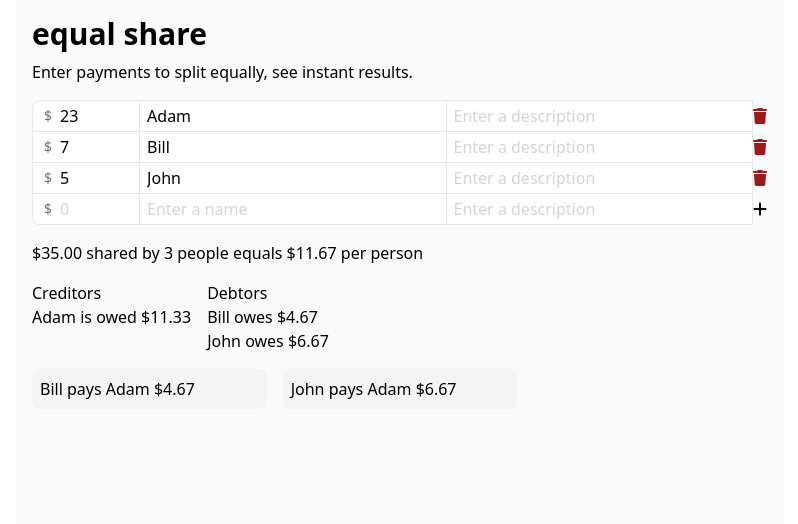
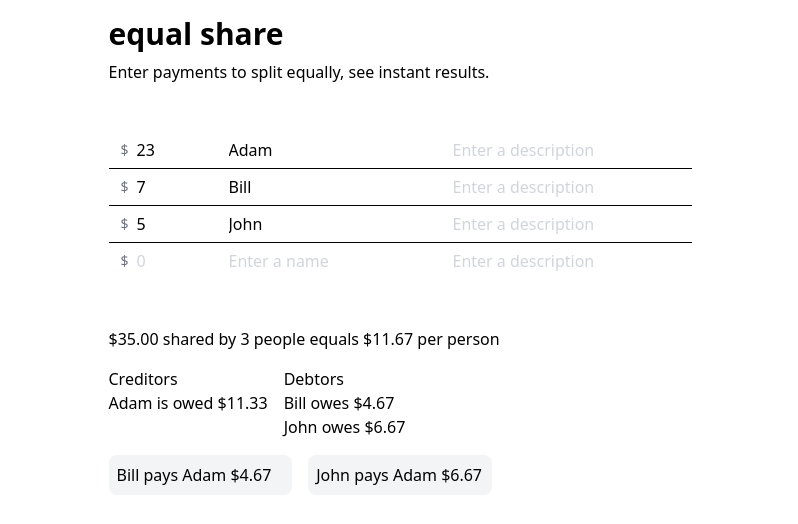
Before and after one commit to adamzuch/equal-share-app, a React (Vite) app: page / in a window 1280 px wide. Shown: the top 524 px of the page, without its empty margins (240-1038 px from the left). Built offline with nearby package versions, Linux system fonts and the light colour scheme.

Commit message:
some style experimentation

```diff
--- a/src/App.tsx
+++ b/src/App.tsx
@@ -58,7 +58,7 @@ function App() {
 
   return (
     <div className="h-screen w-scree flex flex-col items-center">
-      <div className="h-full max-w-3xl bg-gray-50 p-4 space-y-4">
+      <div className="h-full max-w-3xl p-4 space-y-12">
         <div className="space-y-2">
           <h1 className="text-3xl font-bold">equal share</h1>
           <p className="text-base">
--- a/src/components/Contributions.tsx
+++ b/src/components/Contributions.tsx
@@ -1,6 +1,6 @@
 import clsx from 'clsx'
 import { FontAwesomeIcon } from '@fortawesome/react-fontawesome'
-import { faPlus, faTrash } from '@fortawesome/free-solid-svg-icons'
+import { faPlus, faTurnUp, faXmark } from '@fortawesome/free-solid-svg-icons'
 
 import { Contribution } from '../lib/equalize'
 
@@ -22,9 +22,9 @@ export function Contributions({
   onNewContribution?: (contribution: Contribution) => void
 }) {
   return (
-    <div className="flex flex-col -space-y-px">
+    <div className="flex flex-col divide-y divide-black">
       {contributions.map((contribution, i) => (
-        <div key={i} className={clsx('flex -space-x-px')}>
+        <div key={i} className="flex">
           <div className="relative flex">
             <div className="pointer-events-none absolute inset-y-0 left-0 flex items-center pl-3 z-20">
               <span className="text-gray-500 sm:text-sm">$</span>
@@ -32,8 +32,7 @@ export function Contributions({
 
             <input
               className={clsx(
-                'placeholder:text-gray-300 pl-7 w-full block px-2 py-1 border-0 ring-1 ring-inset ring-gray-200 focus:z-10 focus:outline-none focus:ring-2 focus:ring-inset focus:ring-green-400',
-                i === 0 ? 'rounded-tl-lg' : ''
+                'w-28 placeholder:text-gray-300 pl-7 block px-2 py-1.5 border-0 focus:z-10 focus:outline-none focus:ring-2 focus:ring-inset focus:ring-green-400'
               )}
               type="number"
               min="0"
@@ -46,7 +45,7 @@ export function Contributions({
 
           <input
             className={clsx(
-              'placeholder:text-gray-300 w-full block px-2 py-1 border-0 ring-1 ring-inset ring-gray-200 focus:z-10 focus:outline-none focus:ring-2 focus:ring-inset focus:ring-green-400'
+              'w-56 placeholder:text-gray-300 block px-2 py-1.5 border-0 focus:z-10 focus:outline-none focus:ring-2 focus:ring-inset focus:ring-green-400'
             )}
             type="text"
             value={contribution.contributor}
@@ -56,7 +55,7 @@ export function Contributions({
 
           <input
             className={clsx(
-              'placeholder:text-gray-300 w-full block px-2 py-1 border-0 ring-1 ring-inset ring-gray-200 focus:z-10 focus:outline-none focus:ring-2 focus:ring-inset focus:ring-green-400'
+              'placeholder:text-gray-300 w-full block px-2 py-1.5 border-0 focus:z-10 focus:outline-none focus:ring-2 focus:ring-inset focus:ring-green-400'
             )}
             type="text"
             value={contribution.description}
@@ -64,17 +63,21 @@ export function Contributions({
             placeholder="Enter a description"
           />
 
-          <button
-            className={clsx('rounded-none', i === 0 ? 'rounded-tr-lg' : '')}
-            onClick={() => onDelete?.(i)}
-          >
-            <FontAwesomeIcon className="w-4 h-4 text-red-800" icon={faTrash} />
-          </button>
+          {/* <button
+              className={clsx(
+                'rounded-none bg-red-700 text-white px-2 py-1 border-white',
+                i === 0 ? 'rounded-tr-lg' : 'border-t',
+                i === contributions.length - 1 ? 'rounded-br-lg' : ''
+              )}
+              onClick={() => onDelete?.(i)}
+            >
+              <FontAwesomeIcon className="w-4 h-4" icon={faXmark} />
+            </button> */}
         </div>
       ))}
 
       <form
-        className={clsx('flex -space-x-px')}
+        className="flex items-center space-between"
         onSubmit={(e) => {
           e.preventDefault()
           const form = e.target as HTMLFormElement
@@ -98,9 +101,7 @@ export function Contributions({
           <input
             required
             id="new-amount-input"
-            className={clsx(
-              'placeholder:text-gray-300 rounded-bl-lg pl-7 w-full block px-2 py-1 border-0 ring-1 ring-inset ring-gray-200 focus:z-10 focus:outline-none focus:ring-2 focus:ring-inset focus:ring-green-400'
-            )}
+            className="w-28 placeholder:text-gray-300 pl-7 block px-2 py-1.5 border-0 focus:z-10 focus:outline-none focus:ring-2 focus:ring-inset focus:ring-green-400"
             type="number"
             min="0"
             step="any"
@@ -116,7 +117,7 @@ export function Contributions({
           autoComplete="off"
           required
           className={clsx(
-            'placeholder:text-gray-300 w-full  block px-2 py-1 border-0 ring-1 ring-inset ring-gray-200 focus:z-10 focus:outline-none focus:ring-2 focus:ring-inset focus:ring-green-400'
+            'w-56 placeholder:text-gray-300 block px-2 py-1.5 border-0 focus:z-10 focus:outline-none focus:ring-2 focus:ring-inset focus:ring-green-400'
           )}
           type="text"
           defaultValue=""
@@ -132,7 +133,7 @@ export function Contributions({
         <input
           id="new-description-input"
           className={clsx(
-            'placeholder:text-gray-300 w-full block px-2 py-1 border-0 ring-1 ring-inset ring-gray-200 focus:z-10 focus:outline-none focus:ring-2 focus:ring-inset focus:ring-green-400'
+            'placeholder:text-gray-300 w-full block px-2 py-1.5 border-0 focus:z-10 focus:outline-none focus:ring-2 focus:ring-inset focus:ring-green-400'
           )}
           type="text"
           defaultValue=""
@@ -140,8 +141,11 @@ export function Contributions({
           placeholder="Enter a description"
         />
 
-        <button className="rounded-none rounded-br-lg" type="submit">
-          <FontAwesomeIcon className="w-4 h-4" icon={faPlus} />
+        <button
+          className="bg-indigo-700 text-white px-2 py-1.5 hidden"
+          type="submit"
+        >
+          Add
         </button>
       </form>
     </div>
--- a/src/index.css
+++ b/src/index.css
@@ -7,3 +7,15 @@
 [list]::-webkit-calendar-picker-indicator {
   display: none !important;
 }
+
+/* Chrome, Safari, Edge, Opera */
+input::-webkit-outer-spin-button,
+input::-webkit-inner-spin-button {
+  -webkit-appearance: none;
+  margin: 0;
+}
+
+/* Firefox */
+input[type='number'] {
+  -moz-appearance: textfield;
+}
```
